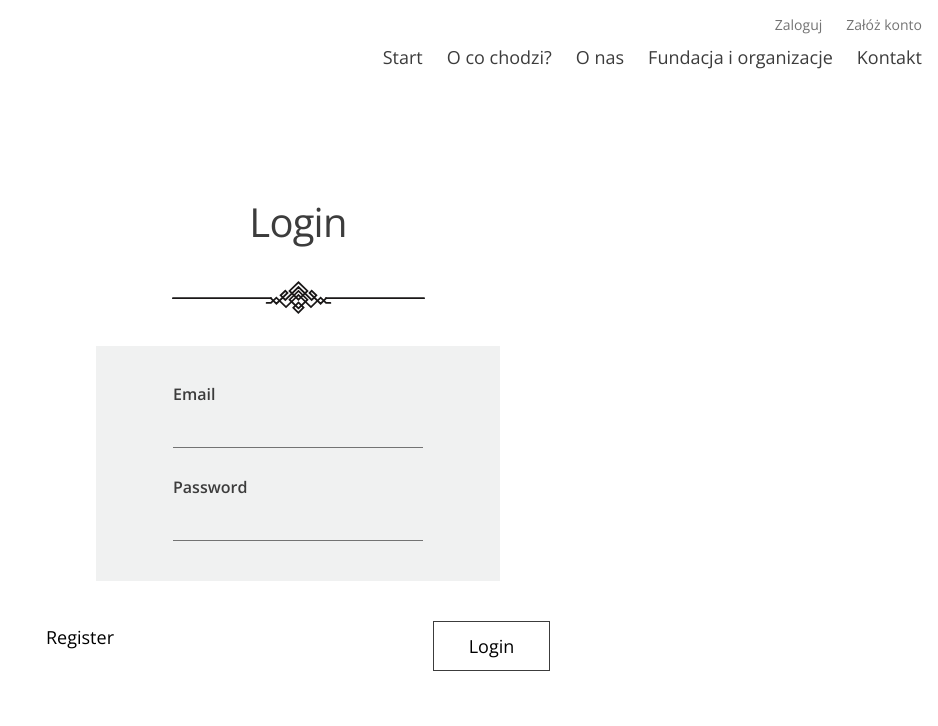
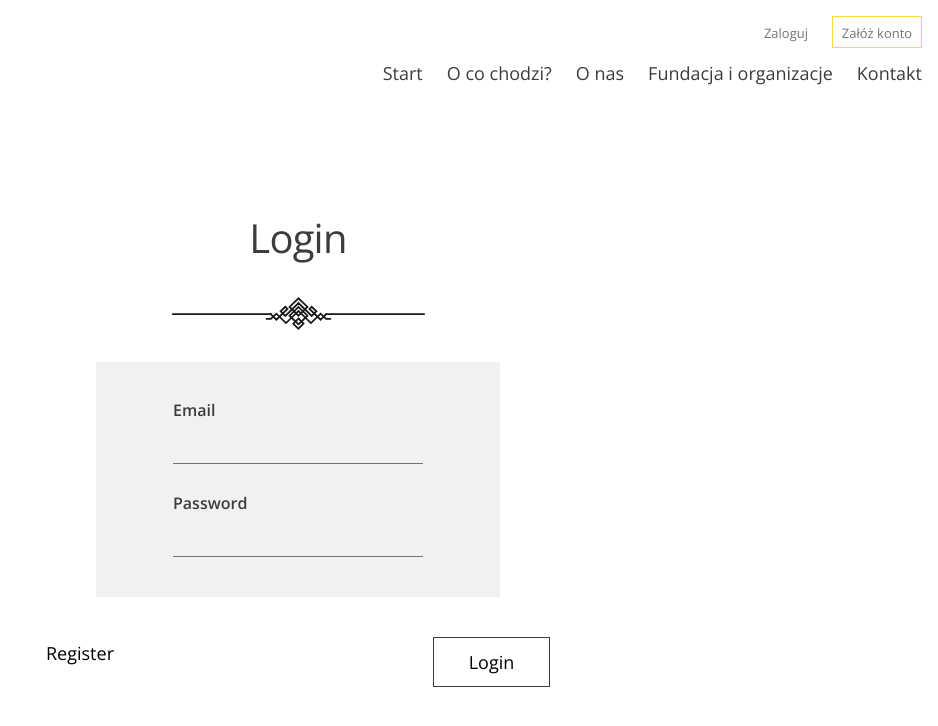
Before and after one commit to karolina-rachuta/Donate_items, a React (Vite) app: page /logowanie in a window 1280 px wide. Shown: the top 726 px of the page, without its empty margins (342-1280 px from the left). Built offline with nearby package versions, Linux system fonts and the light colour scheme; no server answers.

Commit message:
added layout and styles for nav bar, added navigation to oddaj page

```diff
--- a/src/AuthProvider.jsx
+++ b/src/AuthProvider.jsx
@@ -5,6 +5,7 @@ import {auth} from "./firebase.js";
 
 const UserContext = createContext(null)
 export const AuthProvider = ({children}) => {
+    // nie rozumiem propsów children, skąd sa?
     const [user, setUser] = useState(null);
 
     useEffect(() => {
@@ -18,7 +19,10 @@ export const AuthProvider = ({children}) => {
     }, [user])
     return (
         <UserContext.Provider value={user}>{children}</UserContext.Provider>
+    //     UserContext jest kontekstem React, który będzie przechowywać informacje o zalogowanym użytkowniku i udostępniać je innym komponentom.
     )
 }
 
 export const useUser = () => useContext(UserContext);
+// useContext(UserContext) = UserContext.Consumer ?
+//est to hook niestandardowy, który używa hooka useContext do uzyskania dostępu do wartości user przechowywanej w kontekście UserContext. Ta funkcja pozwala innym komponentom na dostęp do informacji o zalogowanym użytkowniku.
--- a/src/components/Navigation.jsx
+++ b/src/components/Navigation.jsx
@@ -1,16 +1,15 @@
 import React, {useState} from 'react';
-import {Link as RouterLink, useNavigate} from "react-router-dom";
+import {Link as RouterLink, useLocation, useNavigate} from "react-router-dom";
 import {Link as ScrollLink} from "react-scroll";
 import {useUser} from "../AuthProvider.jsx";
 import {signOut} from "firebase/auth";
-
 import {auth} from "../firebase.js";
 
 const Navigation = () => {
-    // const isLogged = false;
     const navigate = useNavigate();
     const user = useUser()
     console.log(user);
+    const location = useLocation();
 
     const handleLogOut = () => {
         signOut(auth).then(() => {
@@ -19,35 +18,26 @@ const Navigation = () => {
             // An error happened.
         });
     }
-
+    const isHomePage = location.pathname === '/';
     return (
         <nav>
             <ul className="menu menu__login">
-                {/*{isLogged ? (*/}
-                {/*    <>*/}
-                {/*        dupa@dupa.pl*/}
-                {/*    </>*/}
-                {/*) : (*/}
-                {/*    <>*/}
-                {/*        <li><RouterLink to="/logowanie">Zaloguj</RouterLink></li>*/}
-                {/*        <li><RouterLink to="/rejestracja">Załóż konto</RouterLink></li>*/}
-                {/*    </>*/}
-                {/*)}*/}
                 {user ? (
-                        <>
-                            <li>(user.email)</li>
-                            <li onClick={handleLogOut}>Log out</li>
-                        </>
-                    )
-                    : (<>
+                    <>
+                        <li className="menu__email">Cześć {user.email}!</li>
+                        <li className="menu__oddaj menu__ramka"><RouterLink to="/oddaj-rzeczy">Oddaj rzeczy</RouterLink></li>
+                        <li className="menu__wyloguj" onClick={handleLogOut}>Log out</li>
+                    </>
+                ) : (
+                    <>
                         <li><RouterLink to="/logowanie">Zaloguj</RouterLink></li>
-                        <li><RouterLink to="/rejestracja">Załóż konto</RouterLink></li>
-                    </>)}
+                        <li className="menu__ramka"><RouterLink to="/rejestracja">Załóż konto</RouterLink></li>
+                    </>
+                )}
+            </ul>
 
-
-            </ul>
             <ul className="menu menu__home">
-                <li><RouterLink to="/">Start</RouterLink></li>
+                <li className={isHomePage ? "menu__ramka2" : ""}><RouterLink to="/">Start</RouterLink></li>
                 <li><ScrollLink to="threeColumns">O co chodzi?</ScrollLink></li>
                 <li><ScrollLink to="aboutUs">O nas</ScrollLink></li>
                 <li><ScrollLink to="organizations">Fundacja i organizacje</ScrollLink></li>
--- a/src/components/Oddaj.jsx
+++ b/src/components/Oddaj.jsx
@@ -1,9 +1,12 @@
+import Navigation from "./Navigation.jsx";
+
 const Oddaj = () => {
     return (
-        <>
+        <div className="container">
+            <Navigation />
             <h1>Oddaj</h1>
 
-        </>
+        </div>
     )
 }
 export default Oddaj;
--- a/src/scss/components/_homeHeader.scss
+++ b/src/scss/components/_homeHeader.scss
@@ -35,15 +35,48 @@
   margin-bottom: 1rem;
   position: relative;
   z-index: 1;
+  align-items: center;
 }
 
 .menu__login {
   a {
     text-decoration: none;
     color: $third-color;
-    font-size: 0.875rem;
+    font-size: pxToRem(13);
     font-family: $font-base;
   }
+
+  .menu__email {
+    color: #000000;
+    font-size: pxToRem(14);
+  }
+
+  .menu__oddaj {
+    color: #000000;
+    font-size: pxToRem(13);
+  }
+
+  .menu__wyloguj {
+    color: $third-color;
+    font-size: pxToRem(12);
+    cursor: pointer;
+  }
+
+  .menu__ramka {
+    border: pxToRem(0.75) solid $secondary-color;
+    padding-top: pxToRem(7);
+    padding-bottom: pxToRem(7);
+    width: pxToRem(90);
+    text-align: center;
+  }
+}
+
+.menu__ramka2 {
+  border: pxToRem(0.75) solid $fourth-color;
+  padding-top: pxToRem(9);
+  padding-bottom: pxToRem(9);
+  width: pxToRem(80);
+  text-align: center;
 }
 
 .menu__home {
@@ -100,6 +133,10 @@
         display: flex;
         justify-content: center;
         flex-direction: row;
+
+        a, button {
+          cursor: pointer;
+        }
       }
 
       a {
```
